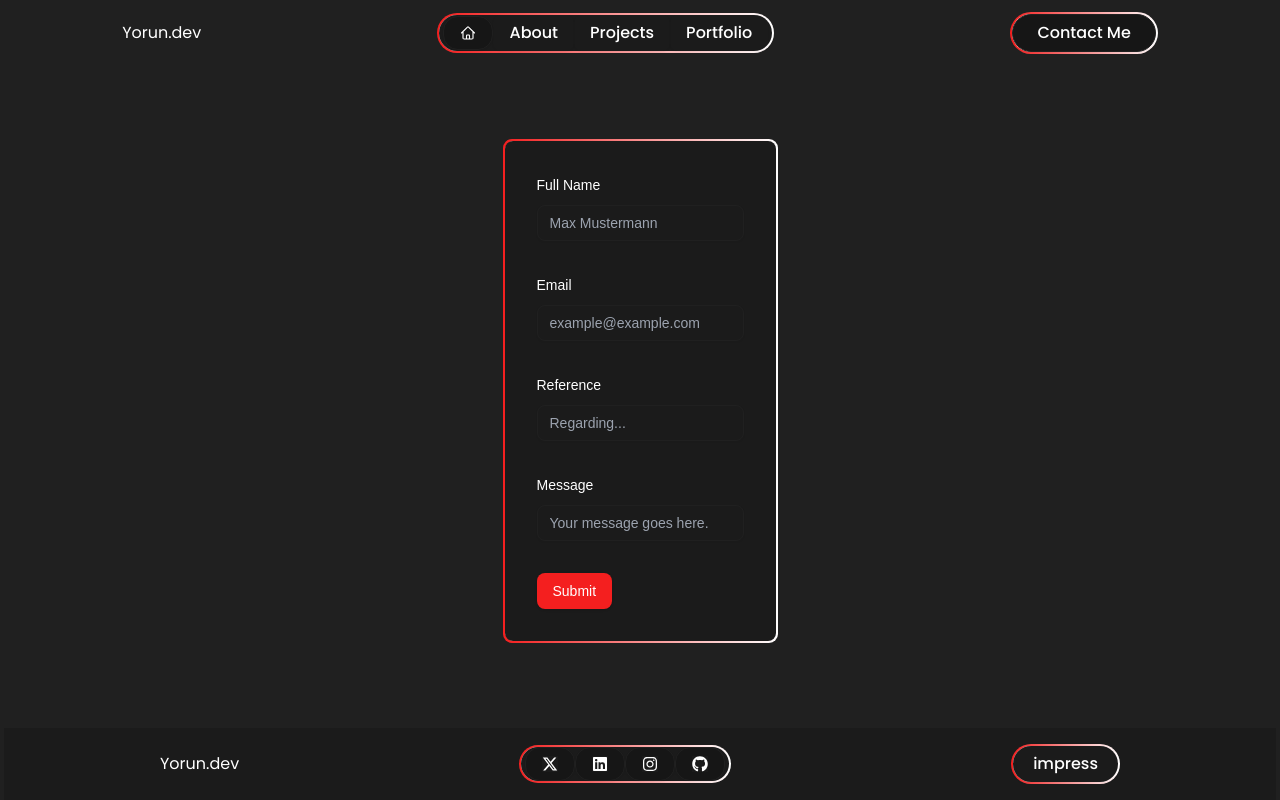
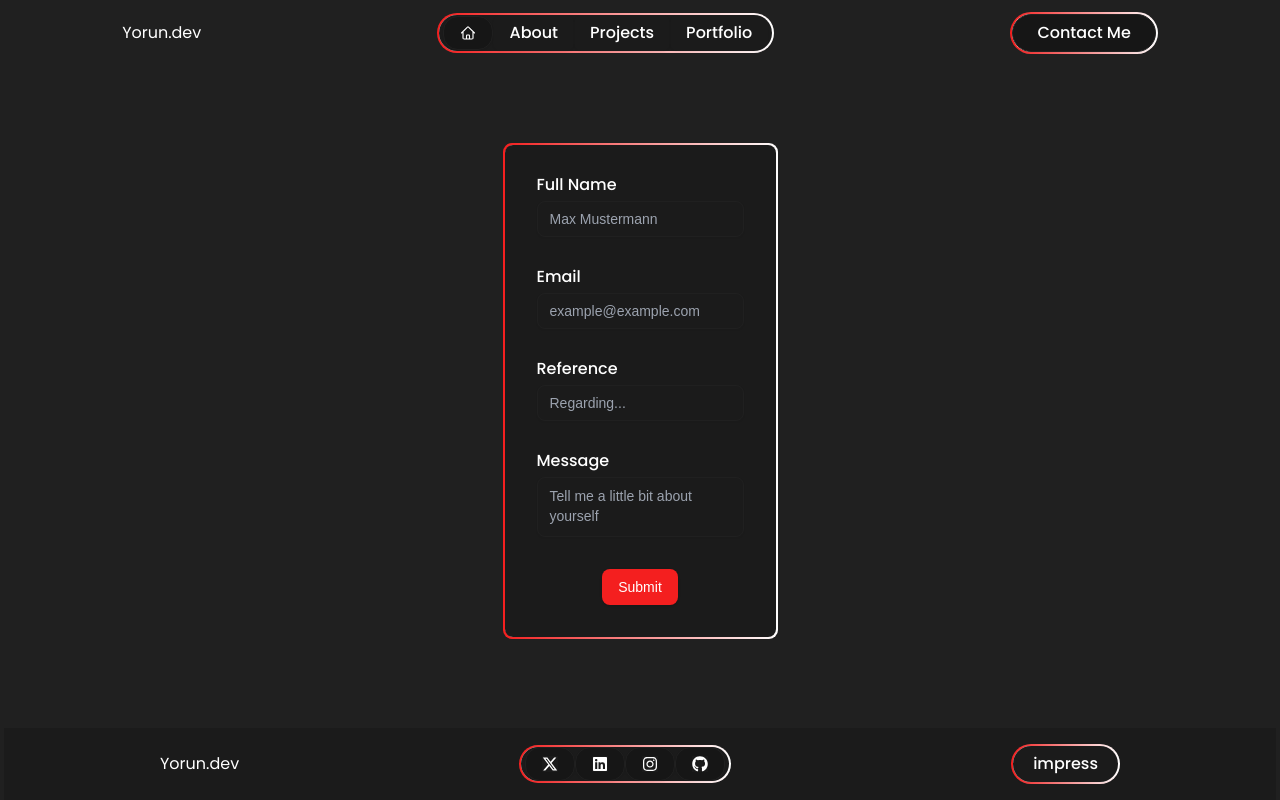
Before and after one commit to BambusTM/YorunFE, a Next.js app: page /contact in a window 1280 px wide. Built offline with nearby package versions, Linux system fonts and the light colour scheme.

Commit message:
added working mail service (.env requiered)

```diff
--- a/package.json
+++ b/package.json
@@ -21,6 +21,7 @@
     "@radix-ui/react-toast": "^1.2.2",
     "class-variance-authority": "^0.7.0",
     "clsx": "^2.1.1",
+    "emailjs-com": "^3.2.0",
     "lucide-react": "^0.453.0",
     "next": "15.0.1",
     "react": "^18.3.1",
--- a/src/components/molecules/ContactForm.tsx
+++ b/src/components/molecules/ContactForm.tsx
@@ -1,10 +1,10 @@
 "use client"
 
-import { zodResolver } from "@hookform/resolvers/zod"
-import { useForm } from "react-hook-form"
-import { z } from "zod"
+import { zodResolver } from "@hookform/resolvers/zod";
+import { useForm } from "react-hook-form";
+import { z } from "zod";
 
-import { Button } from "@/components/ui/button"
+import { Button } from "@/components/ui/button";
 import {
     Form,
     FormControl,
@@ -12,8 +12,10 @@ import {
     FormItem,
     FormLabel,
     FormMessage,
-} from "@/components/ui/form"
-import { Input } from "@/components/ui/input"
+} from "@/components/ui/form";
+import { Input } from "@/components/ui/input";
+import { Textarea } from "@/components/ui/textarea";
+import emailjs from 'emailjs-com';
 
 const inputFields = [
     {
@@ -30,19 +32,15 @@ const inputFields = [
         name: "reference",
         label: "Reference",
         placeholder: "Regarding...",
-    },
-    {
-        name: "message",
-        label: "Message",
-        placeholder: "Your message goes here.",
-    },
-]
+    }
+];
 
 const formSchema = z.object({
     name: z.string().min(2, { message: "Name must be at least 2 characters." }),
     email: z.string().email({ message: "Please use a valid email format." }),
-    message: z.string().min(10, { message: "Message must be at least 10 characters." }),
-})
+    reference: z.string().max(50, { message: "Reference can't be longer than 50 characters." }),
+    message: z.string().max(250, { message: "Message can't be longer than 250 characters." }),
+});
 
 export function ContactForm() {
     const form = useForm<z.infer<typeof formSchema>>({
@@ -50,12 +48,29 @@ export function ContactForm() {
         defaultValues: {
             name: "",
             email: "",
+            reference: "",
             message: "",
         },
-    })
+    });
 
     function onSubmit(values: z.infer<typeof formSchema>) {
-        console.log(values)
+        emailjs.send(
+            process.env.NEXT_PUBLIC_EMAILJS_SERVICE_ID || '',
+            process.env.NEXT_PUBLIC_EMAILJS_TEMPLATE_ID || '',
+            {
+                name: values.name,
+                reference: values.reference,
+                email: values.email,
+                message: values.message,
+            },
+            process.env.NEXT_PUBLIC_EMAILJS_PUBLIC_KEY || ''
+        )
+            .then((response) => {
+                console.log("Email sent successfully:", response.status, response.text);
+            })
+            .catch((error) => {
+                console.error("Failed to send email:", error);
+            });
     }
 
     return (
@@ -69,7 +84,7 @@ export function ContactForm() {
                         render={({ field }) => (
                             <FormItem>
                                 <FormLabel>
-                                    {fieldData.label}
+                                    <h5>{fieldData.label}</h5>
                                 </FormLabel>
                                 <FormControl>
                                     <Input placeholder={fieldData.placeholder} {...field} />
@@ -79,7 +94,30 @@ export function ContactForm() {
                         )}
                     />
                 ))}
-                <Button type="submit">Submit</Button>
+                <FormField
+                    control={form.control}
+                    name="message"
+                    render={({ field }) => (
+                        <FormItem>
+                            <FormLabel>
+                                <h5>Message</h5>
+                            </FormLabel>
+                            <FormControl>
+                                <Textarea
+                                    placeholder="Tell me a little bit about yourself"
+                                    className="resize-none"
+                                    {...field}
+                                />
+                            </FormControl>
+                            <FormMessage />
+                        </FormItem>
+                    )}
+                />
+                <div className="flex justify-center">
+                    <Button type="submit">
+                        Submit
+                    </Button>
+                </div>
             </form>
         </Form>
     );
```
Also changed, not shown: 1 other file (tests, documents, lock files or other folders).
